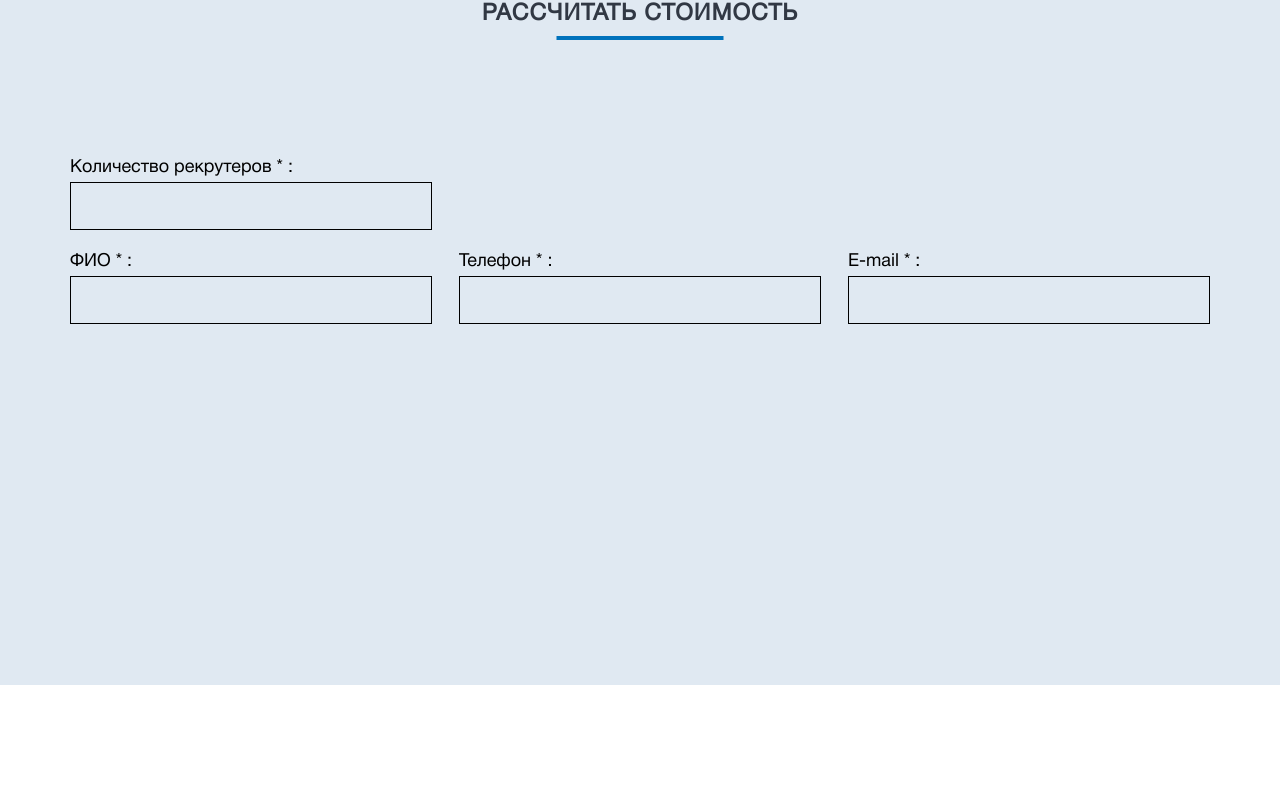
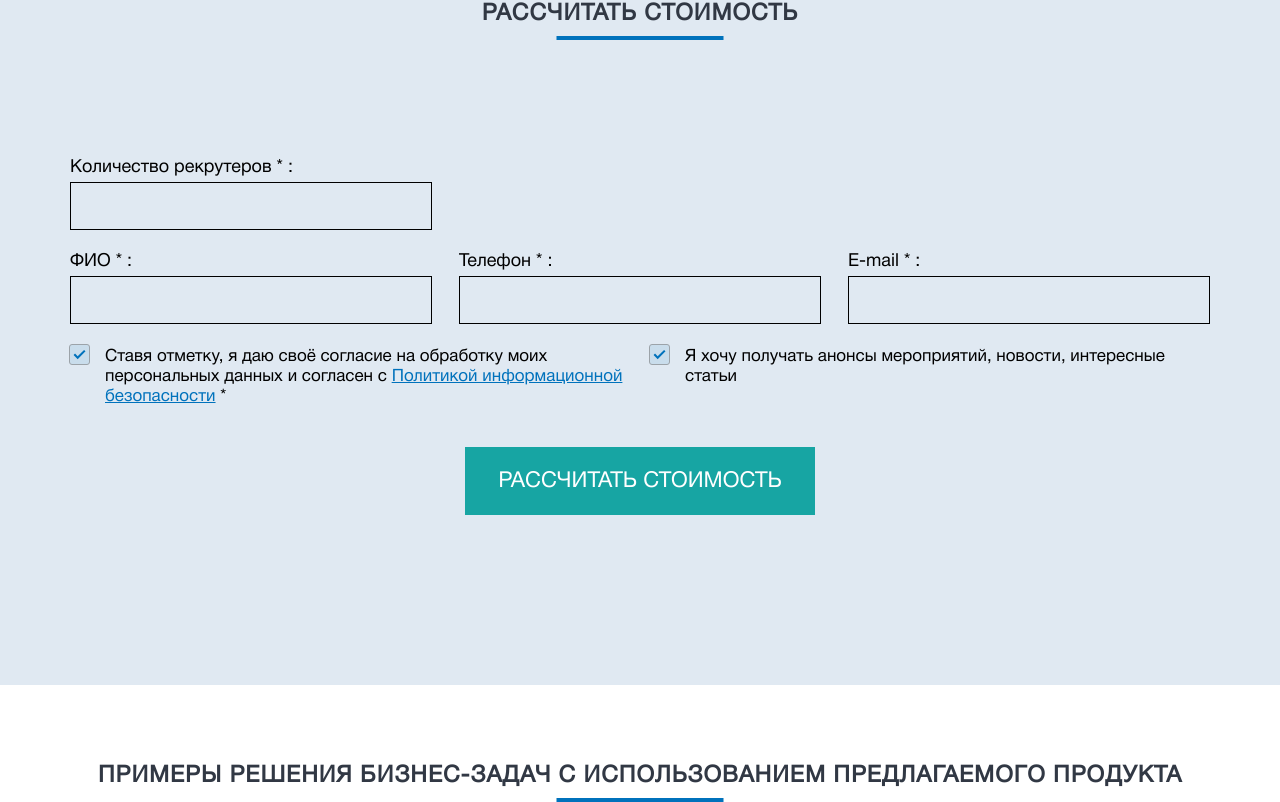
Before and after one commit to FlaserHost/TopFactor_SaaS_KPI, a plain HTML site: page index.html in a window 1280 px wide. Shown: the part 3812-4614 px from the top of the page. Before the commit the page ends 4497 px from the top, so only its background shows below. Drawn offline with nearby package versions, Linux system fonts and the light colour scheme.

Commit message:
77% complete

```diff
--- a/index.html
+++ b/index.html
@@ -11,6 +11,7 @@
     />
     <link rel="stylesheet" href="src/css/staff_selection/style.css" />
     <script src="https://cdn.jsdelivr.net/npm/swiper@9/swiper-bundle.min.js"></script>
+    <script src="https://cdnjs.cloudflare.com/ajax/libs/jquery.inputmask/5.0.7/inputmask.min.js"></script>
 </head>
 <body>
 <header class="page-header">
@@ -690,15 +691,36 @@
                     </div>
                     <div class="field-area phone-field-area">
                         <label for="phone-field">Телефон * :</label>
-                        <input class="calculator-field" id="phone-field" name="phone-field" type="tel">
+                        <input class="calculator-field" id="phone-field" name="phone-field" type="tel" placeholder="+7 (___) ___-____">
                     </div>
                     <div class="field-area email-field-area">
                         <label for="email-field">E-mail * :</label>
                         <input class="calculator-field" id="email-field" name="email-field" type="email">
                     </div>
                 </div>
+                <div class="calculator-row third-calculator-row">
+                    <div class="checkbox-area">
+                        <input class="calculator-checkbox" id="agree-checkbox" name="agree-checkbox" type="checkbox" checked>
+                        <label for="agree-checkbox">Ставя отметку, я даю своё согласие на обработку моих персональных данных и согласен с <a class="privacy-policy" href="https://topfactor.pro/politika-konfidentsialnosti.php">Политикой информационной безопасности</a> *</label>
+                    </div>
+                    <div class="checkbox-area">
+                        <input class="calculator-checkbox" id="get-announcements-checkbox" name="get-announcements-checkbox" type="checkbox" checked>
+                        <label for="get-announcements-checkbox">Я хочу получать анонсы мероприятий, новости, интересные статьи</label>
+                    </div>
+                </div>
+                <div class="calculator-row fourth-calculator-row">
+                   <div class="complete-form-block">
+                       <button class="calculate-btn" id="calculate-btn" type="submit">Рассчитать стоимость</button>
+                       <div class="captcha-area">
+                           <!-- интересное кино с капчей -->
+                       </div>
+                   </div>
+                </div>
             </form>
         </div>
+    </section>
+    <section class="main-content__examples">
+        <h2>Примеры решения бизнес-задач с использованием предлагаемого продукта</h2>
     </section>
 </main>
 <script src="src/js/staff_selection/script.js"></script>
--- a/src/css/staff_selection/style.css
+++ b/src/css/staff_selection/style.css
@@ -526,7 +526,8 @@ input[type="search"]::-webkit-search-results-decoration {
 
 .main-content__why-solution,
 .stages,
-.main-content__calculator {
+.main-content__calculator,
+.main-content__examples {
     width: 100%;
     display: flex;
     flex-direction: column;
@@ -545,7 +546,8 @@ input[type="search"]::-webkit-search-results-decoration {
 
 .main-content__why-solution > h2,
 .stages > h2,
-.main-content__calculator > h2 {
+.main-content__calculator > h2,
+.main-content__examples > h2 {
     text-transform: uppercase;
     font-family: HelveticaNeueCyr-Roman, Arial, sans-serif;
     letter-spacing: 1px;
@@ -556,7 +558,8 @@ input[type="search"]::-webkit-search-results-decoration {
 
 .main-content__why-solution > h2:after,
 .stages > h2:after,
-.main-content__calculator > h2:after {
+.main-content__calculator > h2:after,
+.main-content__examples > h2:after {
     content: "";
     display: block;
     width: 167px;
@@ -621,7 +624,8 @@ input[type="search"]::-webkit-search-results-decoration {
     padding-right: 30px;
 }
 
-.solutions-container p > a {
+.solutions-container p > a,
+.privacy-policy {
     color: #0072bc;
     text-decoration: underline;
 }
@@ -874,11 +878,11 @@ input[type="search"]::-webkit-search-results-decoration {
 .calculator-row label {
     display: block;
     font-size: 18px;
+    margin-top: 23px;
 }
 
 .calculator-row:not(.third-calculator-row) label {
     padding-bottom: 5px;
-    margin-top: 23px;
 }
 
 .calculator-row input:not(input[type="checkbox"]) {
@@ -890,3 +894,76 @@ input[type="search"]::-webkit-search-results-decoration {
     padding: 15px;
     font-size: 16px;
 }
+
+.calculator-field[type="tel"]::placeholder {
+    transition: .3s;
+    color: transparent;
+}
+
+.calculator-field[type="tel"]:hover::placeholder {
+    color: #757575;
+}
+
+.calculator-checkbox {
+    display: none;
+}
+
+.third-calculator-row {
+    padding-left: 30px;
+    flex-wrap: nowrap;
+}
+
+.third-calculator-row label {
+    width: 530px;
+    position: relative;
+    cursor: pointer;
+    padding-left: 5px;
+    font-size: 17px;
+    line-height: 20px;
+    font-weight: 100;
+}
+
+.third-calculator-row label:before {
+    content: '';
+    display: block;
+    width: 19px;
+    height: 19px;
+    position: absolute;
+    top: -3px;
+    right: calc(100% + 10px);
+    background-color: transparent;
+    border: 1px solid #9CA3A9;
+    border-radius: 3px;
+    transition: .1s ease;
+}
+
+.calculator-checkbox:checked + label:before {
+    background: #C9DDEC url('../../img/staff_selection/main-content/calculator/checkbox-tick.svg') no-repeat center / 130% 130%;
+}
+
+.privacy-policy:hover {
+    text-decoration: none;
+    color: #2D99D6;
+}
+
+.fourth-calculator-row {
+    justify-content: center;
+    margin-top: 40px;
+}
+
+.calculate-btn {
+    padding: 22px 32px;
+    text-transform: uppercase;
+    transition: .4s;
+    background-color: #17A5A3;
+    border: 1px solid #17A5A3;
+    color: #fff;
+    font-family: HelveticaNeueCyr-Roman, Arial, sans-serif;
+    font-size: 22px;
+    cursor: pointer;
+}
+
+.calculate-btn:hover {
+    background-color: transparent;
+    color: #17A5A3;
+}
--- a/src/js/staff_selection/script.js
+++ b/src/js/staff_selection/script.js
@@ -5,7 +5,8 @@ language.onclick = (e) => {
     const langDropExist = document.querySelectorAll(".language-dropdown-list")
         .length;
 
-    if (langDropExist === 0) {
+    if (langDropExist === 0)
+    {
         const dropDownList = `<div class="language-dropdown-list">
             <ul class="languages-list">
                 <li class="lang-item test1" id="ru-lang">
@@ -28,17 +29,15 @@ language.onclick = (e) => {
 };
 
 document.onclick = (e) => {
-    const langDrop = document.querySelectorAll(".language-dropdown-list");
-    const langDropExist = document.querySelectorAll(".language-dropdown-list")
-        .length;
-    const parent = e.target.closest(".language-area");
+     const langDrop = document.querySelectorAll(".language-dropdown-list");
+     const langDropExist = document.querySelectorAll(".language-dropdown-list").length;
+     const parent = e.target.closest(".language-area");
 
-    if (langDropExist > 0 && parent === null) {
-        langDrop[0].remove();
-        language.classList.remove("language-area-active");
-    } else {
-        return false;
-    }
+     if (langDropExist > 0 && parent === null)
+     {
+         langDrop[0].remove();
+         language.classList.remove("language-area-active");
+     }
 };
 
 const swiper = new Swiper(".swiper", {
@@ -61,16 +60,21 @@ const accordionRows = Array.from(document.querySelectorAll(".accordion-row__head
 accordionRows.forEach((item, i, arr) => {
     item.addEventListener("click", (e) => {
         arr.forEach((el) => {
-            el.nextElementSibling.style.height = 0;
+            el.nextElementSibling.style.height = '0';
             el.classList.remove("active-accordion-row");
         });
 
-        const selectorHidden = item.nextElementSibling.querySelector(
-            ".hidden-block"
-        );
+        const selectorHidden = item.nextElementSibling.querySelector(".hidden-block");
         const neededHeight = selectorHidden.getBoundingClientRect().height;
 
         item.nextElementSibling.style.height = `${neededHeight}px`;
         item.classList.add("active-accordion-row");
     });
 });
+
+const phoneField = document.getElementById("phone-field");
+
+Inputmask({
+    mask:"+7 (999) 999-9999",
+    showMaskOnHover: !1
+}).mask(phoneField);
```
Also changed, not shown: src/img/staff_selection/main-content/calculator/checkbox-tick.svg (added).
